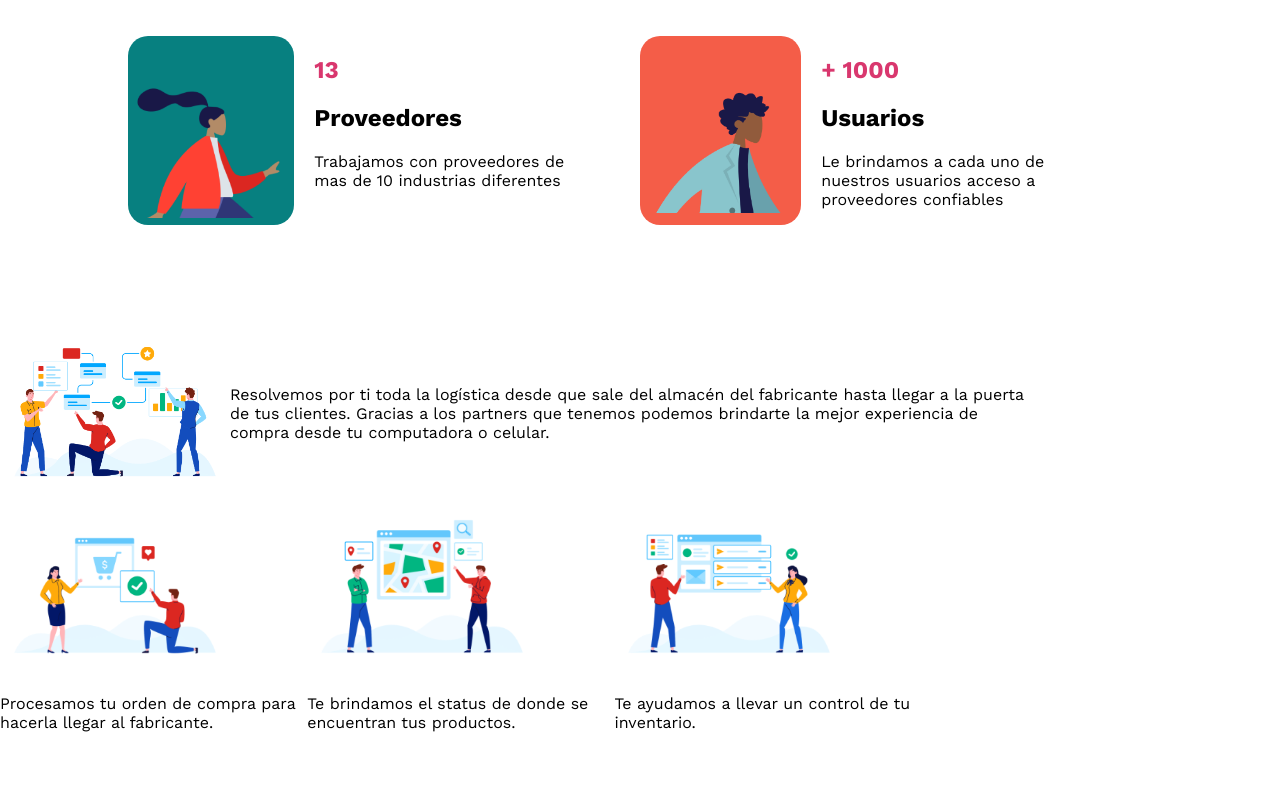
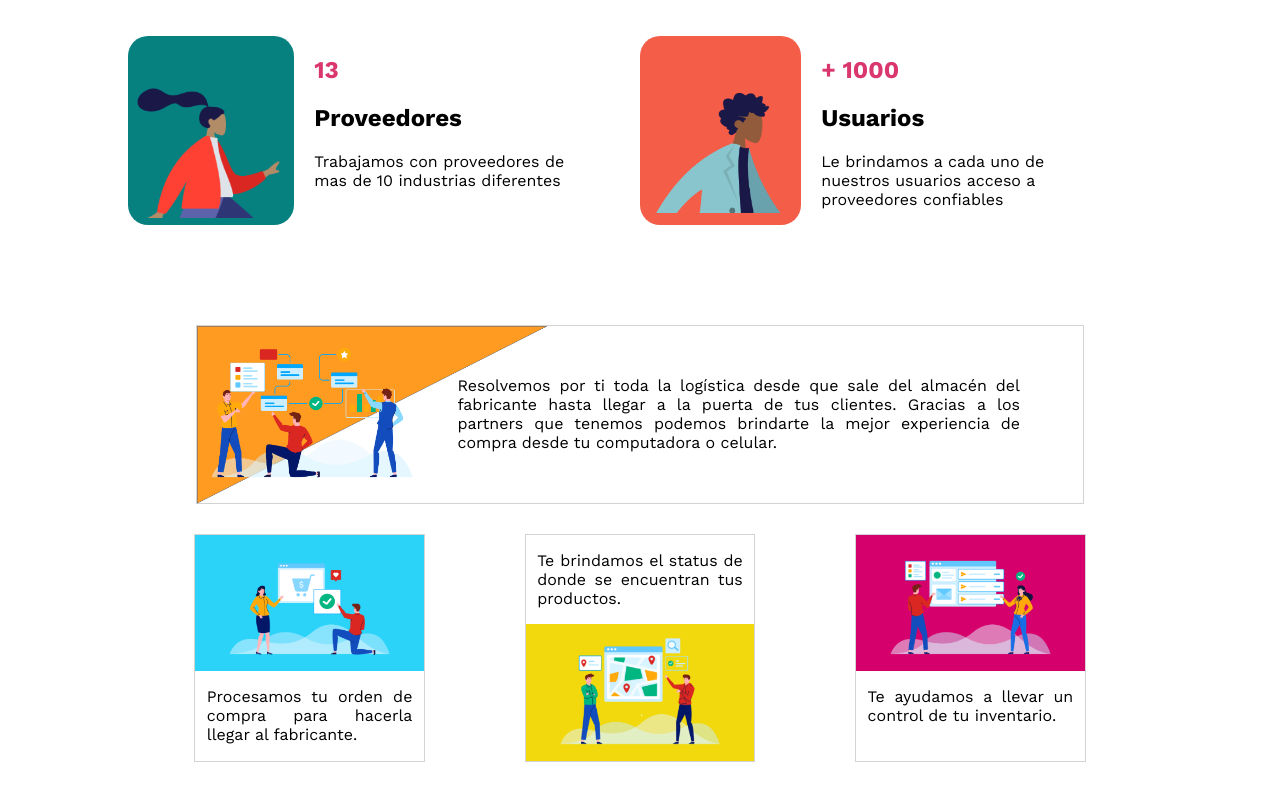
Before and after one commit to JonathanFaz/Sellery, a plain HTML site: page index.html in a window 1280 px wide. Shown: the part 720-1520 px from the top of the page. Before the commit the page ends 1468 px from the top, so only its background shows below. Drawn offline with nearby package versions, Linux system fonts and the light colour scheme.

Commit message:
Se termino con las tarjetas de la parte inferior

```diff
--- a/assets/css/style.scss
+++ b/assets/css/style.scss
@@ -132,23 +132,77 @@ nav {
     .delivery {
         display: flex;
         flex-wrap: wrap;
-        width: 80%;
+        width: 90%;
+        margin: 0 auto;
+        justify-content: center;
         .card1 {
-            flex-basis: 100%;
+            border: 1px solid rgba(128, 128, 128, 0.349);
+            /*  box-shadow: 2px 1px 7px 2px rgba(0, 0, 0, 0.137); */
+            flex-basis: 77%;
             display: flex;
             align-items: center;
+            margin-bottom: -20px;
             img {
                 width: 230px;
+            }
+            .triangle {
+                z-index: -99;
+                width: 350px;
+                position: absolute;
+                transform: translate(-230px);
+            }
+            .card-txt-1 {
+                margin-left: 30px;
+                p {
+                    width: 90%;
+                    text-align: justify;
+                }
             }
         }
         .card2,
         .card3,
         .card4 {
-            width: 30%;
+            border: 1px solid rgba(128, 128, 128, 0.349);
+            /* box-shadow: 2px 1px 7px 2px rgba(0, 0, 0, 0.219); */
+            width: 20%;
+            margin: 50px;
             display: flex;
             flex-direction: column;
             img {
-                width: 230px;
+                width: 80%;
+                margin-left: auto;
+                margin-right: auto;
+            }
+            p {
+                width: 90%;
+                text-align: justify;
+            }
+        }
+        .card-txt-2,
+        .card-txt-3,
+        .card-txt-4 {
+            display: flex;
+            justify-content: center;
+        }
+        .card2 {
+            .card-img-2 {
+                background: #2BD3F9;
+                display: flex;
+                justify-content: center;
+            }
+        }
+        .card3 {
+            .card-img-3 {
+                background: #F1D90D;
+                display: flex;
+                justify-content: center;
+            }
+        }
+        .card4 {
+            .card-img-4 {
+                background: #D6006C;
+                display: flex;
+                justify-content: center;
             }
         }
     }
--- a/index.html
+++ b/index.html
@@ -65,6 +65,7 @@
             <div class="card1">
                 <div class="card-img-1">
                     <img src="./assets/img/1.png" alt="">
+                    <img class="triangle" src="./assets/img/Trazado-2.png" alt="">
                 </div>
                 <div class="card-txt-1">
                     <p>Resolvemos por ti toda la logística desde que sale del almacén del fabricante hasta llegar a la puerta de tus clientes. Gracias a los partners que tenemos podemos brindarte la mejor experiencia de compra desde tu computadora o celular.</p>
@@ -79,12 +80,13 @@
                 </div>
             </div>
             <div class="card3">
+                <div class="card-txt-3">
+                    <p>Te brindamos el status de donde se encuentran tus productos.</p>
+                </div>
                 <div class="card-img-3">
                     <img src="./assets/img/3.png" alt="">
                 </div>
-                <div class="card-txt-3">
-                    <p>Te brindamos el status de donde se encuentran tus productos.</p>
-                </div>
+
             </div>
             <div class="card4">
                 <div class="card-img-4">
```
Also changed, not shown: assets/css/style.css, assets/img/Trazado-2.png (added), 1 other file.
